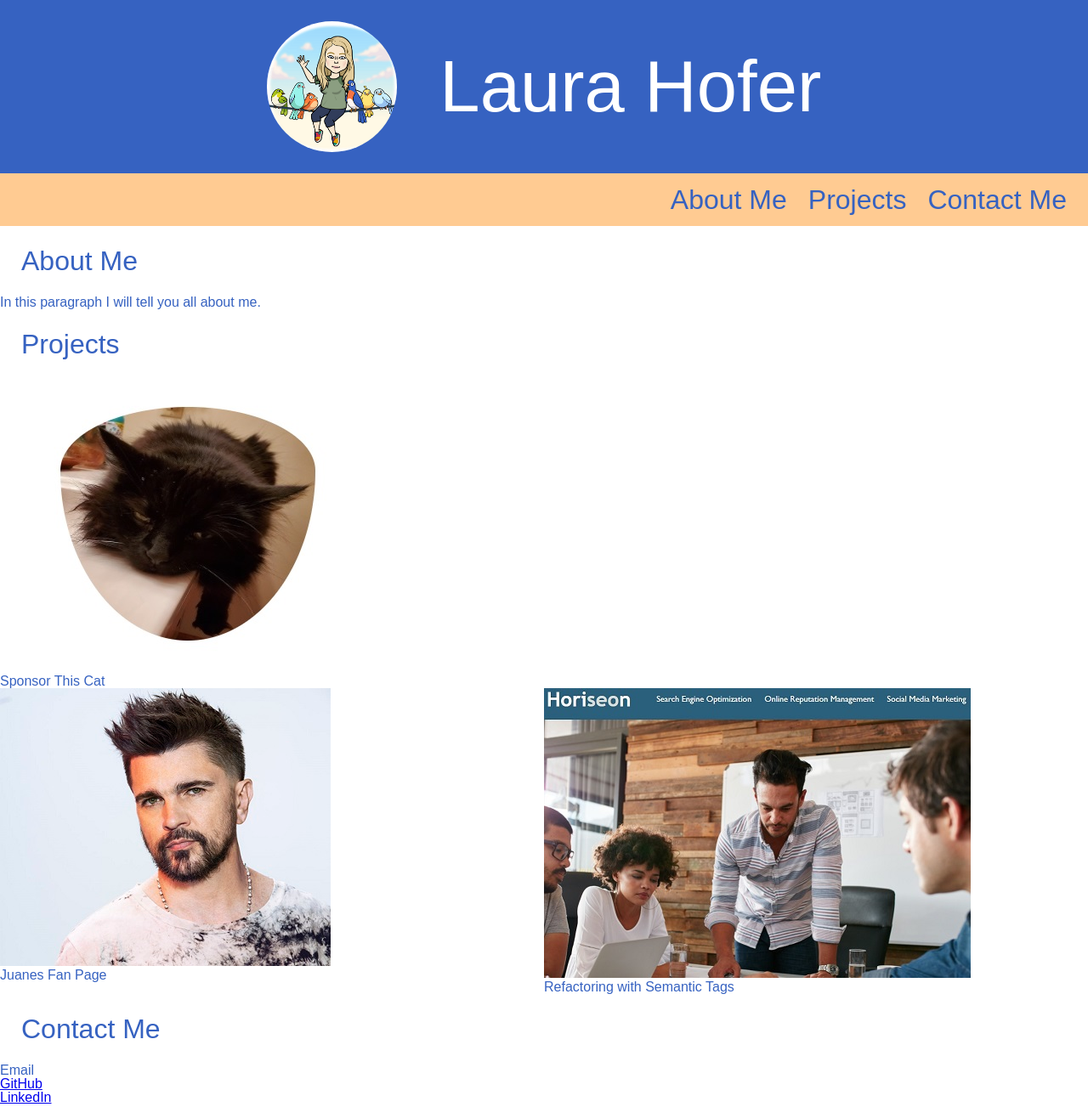
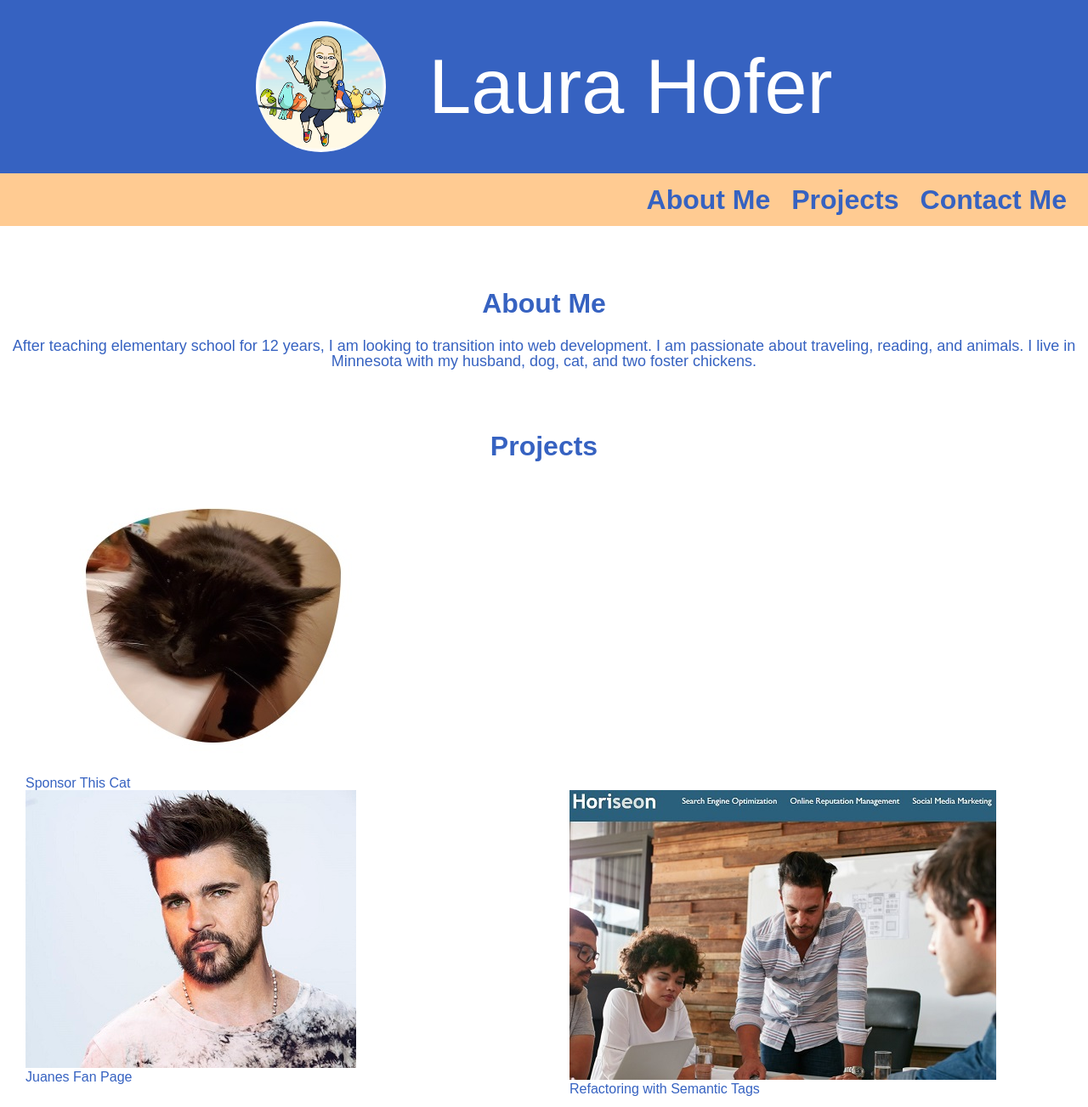
Before and after one commit to ljhofer/02-advanced-css-portfolio, a plain HTML site: page index.html in a window 1280 px wide. Shown: the top 1303 px of the page at 85% size. Drawn offline with Linux system fonts and the light colour scheme.

Commit message:
Centered sections and added an About Me paragraph

```diff
--- a/Assets/style.css
+++ b/Assets/style.css
@@ -3,15 +3,19 @@
     box-sizing: border-box;
 }
 
+:root {
+    --heading:rgb(54, 98, 193);
+
+}
 
 body {
     font-family: Arial, Helvetica, sans-serif;
     font-size: 16px;
-    color:rgb(54, 98, 193)
+    color: var( --heading);
 }
 
 header {
-    background-color: rgb(54, 98, 193);
+    background-color:  var( --heading);
     color: white;
     height: 10%;
     display: flex;
@@ -29,11 +33,12 @@ header {
 }
 
 h1 {
-    font-size: 85px;
+    font-size: 90px;
     margin-top: 25px;
     padding-bottom: 25px;
     margin-left: 25 px;
     color: white;
+
 }
 
 nav {
@@ -45,32 +50,39 @@ nav {
 }
 
 nav a {
-    /* Display:inline-flex?????? */
     padding-right: 25px;
     text-decoration: none;
-    color:rgb(54, 98, 193);
+    color: var( --heading);
     font-size: xx-large;
+    font-weight: bold;
 }
 
 main {
     display:flex;
     /* flex-wrap: wrap; */
-    /* padding-top: 25px;
-    width: 75%; */
-    /* order:2; */
     }
 
 main {
     display: block;
 }
 
+section {
+    margin-top: 50px;
+}
+
 h2 {
     font-size: xx-large;
     padding: 25px;
     display: block;
+    font-weight: bold;
+    text-align: center;
 
 }
 
+.about-me p {
+    text-align: center;
+    font-size: large;
+}
 
 #card-list{
     display: flex;
@@ -80,10 +92,24 @@ h2 {
 .card {
     flex: 1 1 50%;
     justify-content: center;
+    padding-left: 30px;
     /* outline: 1px solid black; */
  }
 
 #project-1 {
     flex: 1 1 100%;
+}
+
+.contact {
 
 }
+ul {
+    display: flex;
+    justify-content: center;
+}
+
+li {
+    font-size: x-large;
+    margin-right: 25px;
+    margin-bottom: 50px;
+}
--- a/index.html
+++ b/index.html
@@ -25,7 +25,7 @@
     <main>
             <section class="about-me">
                 <h2 id="about-me>"></p>About Me</h2>
-                <P>In this paragraph I will tell you all about me.</P>
+                <P>After teaching elementary school for 12 years, I am looking to transition into web development. I am passionate about traveling, reading, and animals. I live in Minnesota with my husband, dog, cat, and two foster chickens.</P>
             </section>
 
             <section>
@@ -40,14 +40,14 @@
 
                     <div class="card"  id="project-2">
                         <a href="https://ljhofer.github.io/juanes/" target="_blank">
-                            <img src="./Assets/images/juanes.jpg" alt="X">
+                            <img src="./Assets/images/juanes.jpg" alt="Picture of Juanes">
                         </a>
                         <p>Juanes Fan Page</p>
                     </div>
 
                     <div class="card" id="project-3">
                         <a href="https://ljhofer.github.io/semantic-tagging/" target="_blank">
-                            <img src="./Assets/images/refactor.jpg" alt="X">
+                            <img src="./Assets/images/refactor.jpg" alt="Picure of four people working around a table">
                         </a>
                         <p>Refactoring with Semantic Tags</p>
                     </div>
```
